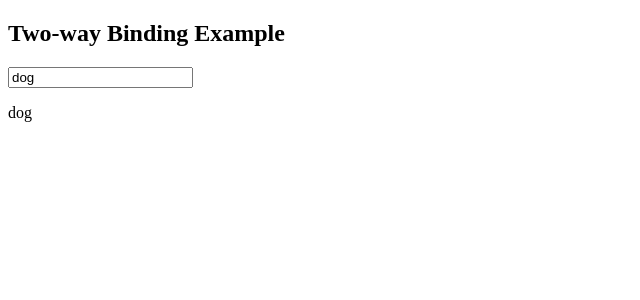
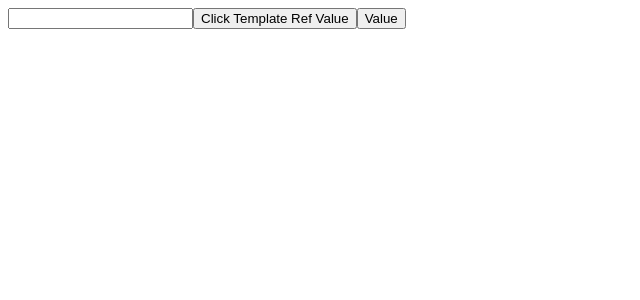
Before and after one commit to MeteSayan/angular-exercises, an Angular app: page / in a window 1280 px wide. Shown: the top 300 px of the page, without its empty margins (0-640 px from the left). Built offline with nearby package versions, Linux system fonts and the light colour scheme.

Commit message:
Template Reference Variable

```diff
--- a/src/app/app.component.html
+++ b/src/app/app.component.html
@@ -1,4 +1,3 @@
-<router-outlet></router-outlet>
-<h2>Two-way Binding Example</h2>
-<input [(ngModel)]="favoriteAnimal" />
-<p>{{ favoriteAnimal }}</p>
+<input type="text" #pokemonName />
+<button (click)="handleClick(pokemonName)">Click Template Ref Value</button>
+<button (click)="handleClick(pokemonName.value)">Value</button>
--- a/src/app/app.component.ts
+++ b/src/app/app.component.ts
@@ -1,3 +1,4 @@
+import { NgIf } from '@angular/common';
 import { Component } from '@angular/core';
 import { FormsModule } from '@angular/forms';
 
@@ -7,9 +8,13 @@ import { FormsModule } from '@angular/forms';
   styleUrls: ['./app.component.css'],
 })
 export class AppComponent {
-  favoriteAnimal: string;
+  pokemonName: string;
 
   constructor() {
-    this.favoriteAnimal = 'dog';
+    this.pokemonName = '';
+  }
+
+  handleClick(value: any) {
+    console.log(value);
   }
 }
```
